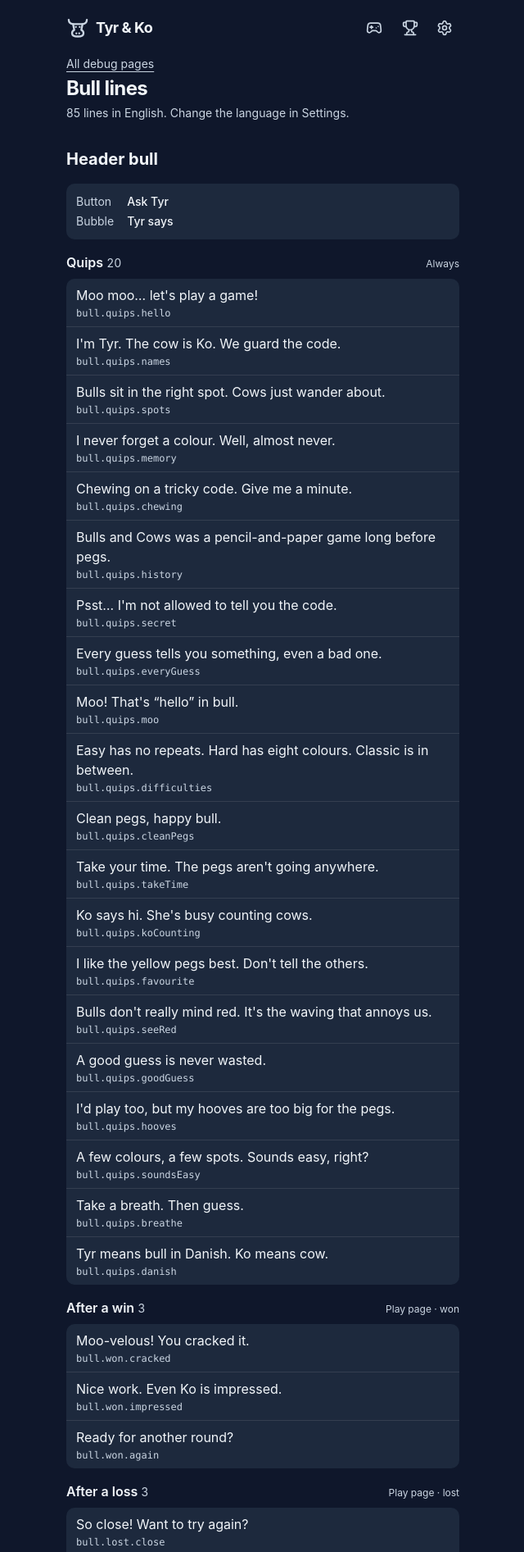
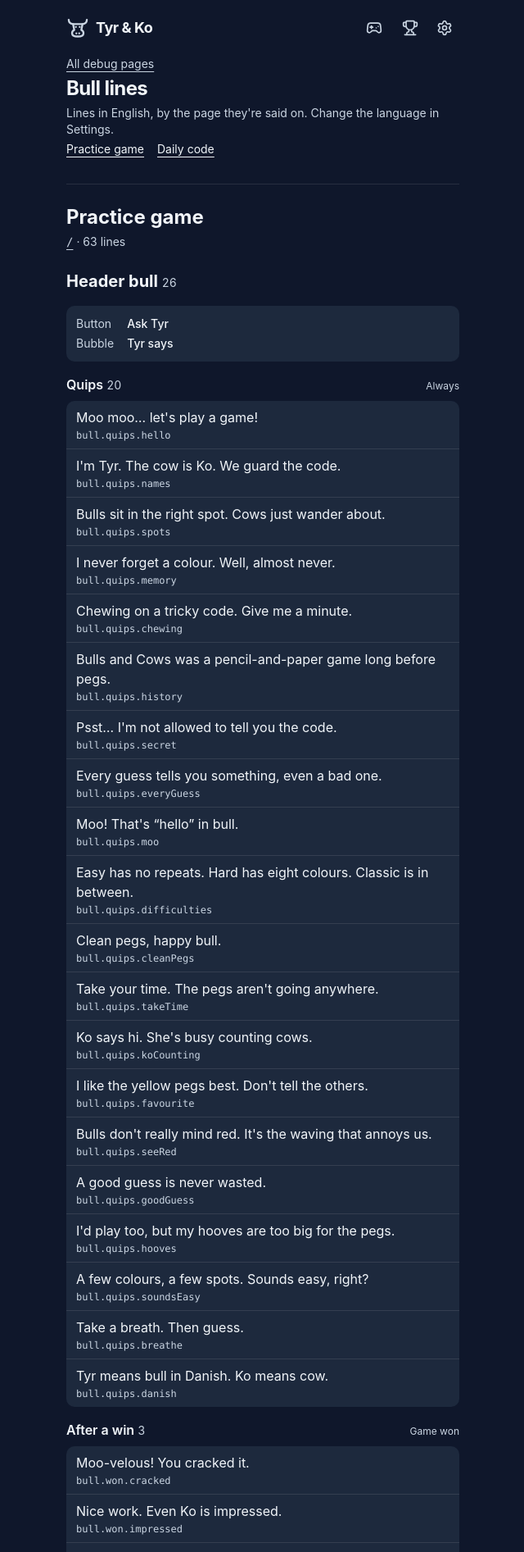
Before and after one commit to kunukn/bulls-and-cows, a React (Vite) app: page /debug/bull-lines in a window 1280 px wide. Shown: the top 1893 px of the page at 82% size, without its empty margins (319-959 px from the left). Built offline with nearby package versions, Linux system fonts and the light colour scheme.

Commit message:
feat(debug): group bull lines by the page they're said on

```diff
--- a/src/debug/BullLinesPage.tsx
+++ b/src/debug/BullLinesPage.tsx
@@ -19,14 +19,28 @@ import { SAMPLE_HINTS } from "./sampleHints";
 
 /*
  * Developer page, unlinked: every line both bulls can say, in the active
- * language, rendered by the bubble's own component. Copy is English only on
- * purpose (see copilot-instructions.md). Switch language in Settings.
+ * language, rendered by the bubble's own component, grouped by the page the
+ * player hears them on. Copy is English only on purpose (see
+ * copilot-instructions.md). Switch language in Settings.
  */
 
 type Group = {
   title: string;
   when: string;
   lines: BullLine[];
+};
+
+type BullProps = {
+  title: string;
+  labels: [string, string][];
+  groups: Group[];
+};
+
+type PageProps = {
+  id: string;
+  title: string;
+  path: string;
+  bulls: BullProps[];
 };
 
 const toStatic = <Key extends Extract<BullLine, { kind: "static" }>["key"]>(
@@ -40,17 +54,22 @@ const toHintLines = (hints: Hint[]): BullLine[] =>
 const toDailyLines = (facts: DailyFact[]): BullLine[] =>
   facts.map((fact) => ({ kind: "daily", fact }));
 
-const HEADER_GROUPS: Group[] = [
-  { title: "Quips", when: "Always", lines: toStatic(QUIP_KEYS) },
-  { title: "After a win", when: "Play page · won", lines: toStatic(WON_KEYS) },
-  {
-    title: "After a loss",
-    when: "Play page · lost",
-    lines: toStatic(LOST_KEYS),
-  },
+const QUIPS: Group = {
+  title: "Quips",
+  when: "Always",
+  lines: toStatic(QUIP_KEYS),
+};
+
+const PRACTICE_HEADER_GROUPS: Group[] = [
+  QUIPS,
+  { title: "After a win", when: "Game won", lines: toStatic(WON_KEYS) },
+  { title: "After a loss", when: "Game lost", lines: toStatic(LOST_KEYS) },
 ];
 
-const SHIELD_GROUPS: Group[] = [
+// pickChatLine only talks about a finished game on the play page itself.
+const DAILY_HEADER_GROUPS: Group[] = [QUIPS];
+
+const PRACTICE_SHIELD_GROUPS: Group[] = [
   { title: "Tips", when: "Before the first guess", lines: toStatic(TIP_KEYS) },
   {
     title: "No clues yet",
@@ -70,7 +89,7 @@ const SHIELD_GROUPS: Group[] = [
 ];
 
 // Sample numbers: the real ones come from the clock and the player's results.
-const DAILY_GROUPS: Group[] = [
+const DAILY_SHIELD_GROUPS: Group[] = [
   { title: "Calm", when: "Always", lines: toStatic(CALM_KEYS) },
   {
     title: "How it works",
@@ -129,11 +148,55 @@ export function BullLinesPage() {
   const language =
     LANGUAGES.find(({ code }) => code === i18n.resolvedLanguage)?.label ??
     i18n.resolvedLanguage;
-  const lineCount = [
-    ...HEADER_GROUPS,
-    ...SHIELD_GROUPS,
-    ...DAILY_GROUPS,
-  ].reduce((total, group) => total + group.lines.length, 0);
+  const pages: PageProps[] = [
+    {
+      id: "practice",
+      title: "Practice game",
+      path: paths.play,
+      bulls: [
+        {
+          title: "Header bull",
+          labels: [
+            ["Button", t("bull.button")],
+            ["Bubble", t("bull.says")],
+          ],
+          groups: PRACTICE_HEADER_GROUPS,
+        },
+        {
+          title: "Shield bull",
+          labels: [
+            ["Button", t("bull.hintButton")],
+            ["Button, new fact", t("bull.hintButtonNew")],
+            ["Bubble", t("bull.says")],
+          ],
+          groups: PRACTICE_SHIELD_GROUPS,
+        },
+      ],
+    },
+    {
+      id: "daily",
+      title: "Daily code",
+      path: paths.daily,
+      bulls: [
+        {
+          title: "Header bull",
+          labels: [
+            ["Button", t("bull.button")],
+            ["Bubble", t("bull.says")],
+          ],
+          groups: DAILY_HEADER_GROUPS,
+        },
+        {
+          title: "Shield bull",
+          labels: [
+            ["Button", t("bull.dailyButton")],
+            ["Bubble", t("bull.says")],
+          ],
+          groups: DAILY_SHIELD_GROUPS,
+        },
+      ],
+    },
+  ];
 
   return (
     <div className="flex flex-col gap-8 pb-12">
@@ -149,49 +212,71 @@ export function BullLinesPage() {
           Bull lines
         </h2>
         <p className="text-sm text-subtle">
-          {lineCount} lines in {language}. Change the language in Settings.
+          Lines in {language}, by the page they're said on. Change the language
+          in Settings.
         </p>
+        <nav className="flex gap-4 text-sm">
+          {pages.map((page) => (
+            <a
+              key={page.id}
+              href={`#${page.id}`}
+              className="underline underline-offset-4 hover:text-foreground"
+            >
+              {page.title}
+            </a>
+          ))}
+        </nav>
       </div>
 
-      <Bull
-        title="Header bull"
-        labels={[
-          ["Button", t("bull.button")],
-          ["Bubble", t("bull.says")],
-        ]}
-        groups={HEADER_GROUPS}
-      />
-      <Bull
-        title="Shield bull"
-        labels={[
-          ["Button", t("bull.hintButton")],
-          ["Button, new fact", t("bull.hintButtonNew")],
-          ["Bubble", t("bull.says")],
-        ]}
-        groups={SHIELD_GROUPS}
-      />
-      <Bull
-        title="Shield bull, daily code"
-        labels={[
-          ["Button", t("bull.dailyButton")],
-          ["Bubble", t("bull.says")],
-        ]}
-        groups={DAILY_GROUPS}
-      />
+      {pages.map((page) => (
+        <Page key={page.id} {...page} />
+      ))}
     </div>
   );
 }
 
-type BullProps = {
-  title: string;
-  labels: [string, string][];
-  groups: Group[];
-};
+const countLines = (groups: Group[]) =>
+  groups.reduce((total, group) => total + group.lines.length, 0);
+
+function Page({ id, title, path, bulls }: PageProps) {
+  const lineCount = bulls.reduce(
+    (total, bull) => total + countLines(bull.groups),
+    0,
+  );
+
+  return (
+    <section
+      id={id}
+      className="flex scroll-mt-4 flex-col gap-6 border-t border-border pt-6"
+    >
+      <div className="flex flex-col gap-1">
+        <h3 className="text-2xl font-bold text-heading">{title}</h3>
+        <p className="text-sm text-subtle">
+          <Link
+            to={path}
+            className="font-mono underline underline-offset-4 hover:text-foreground"
+          >
+            {path}
+          </Link>{" "}
+          · {lineCount} lines
+        </p>
+      </div>
+      {bulls.map((bull) => (
+        <Bull key={bull.title} {...bull} />
+      ))}
+    </section>
+  );
+}
 
 function Bull({ title, labels, groups }: BullProps) {
   return (
     <section className="flex flex-col gap-4">
-      <h3 className="text-xl font-bold text-heading">{title}</h3>
+      <h4 className="text-xl font-bold text-heading">
+        {title}{" "}
+        <span className="text-sm font-normal text-subtle tabular-nums">
+          {countLines(groups)}
+        </span>
+      </h4>
       <dl className="grid grid-cols-[max-content_1fr] gap-x-4 gap-y-1 rounded-lg bg-card p-3 text-sm">
         {labels.map(([where, text]) => (
           <div key={where} className="contents">
@@ -203,12 +288,12 @@ function Bull({ title, labels, groups }: BullProps) {
       {groups.map((group) => (
         <section key={group.title} className="flex flex-col gap-2">
           <div className="flex flex-wrap items-baseline justify-between gap-x-3">
-            <h4 className="font-semibold text-heading">
+            <h5 className="font-semibold text-heading">
               {group.title}{" "}
               <span className="text-sm font-normal text-subtle tabular-nums">
                 {group.lines.length}
               </span>
-            </h4>
+            </h5>
             <span className="text-xs text-subtle">{group.when}</span>
           </div>
           <ol className="divide-y divide-border rounded-lg bg-card">
```
